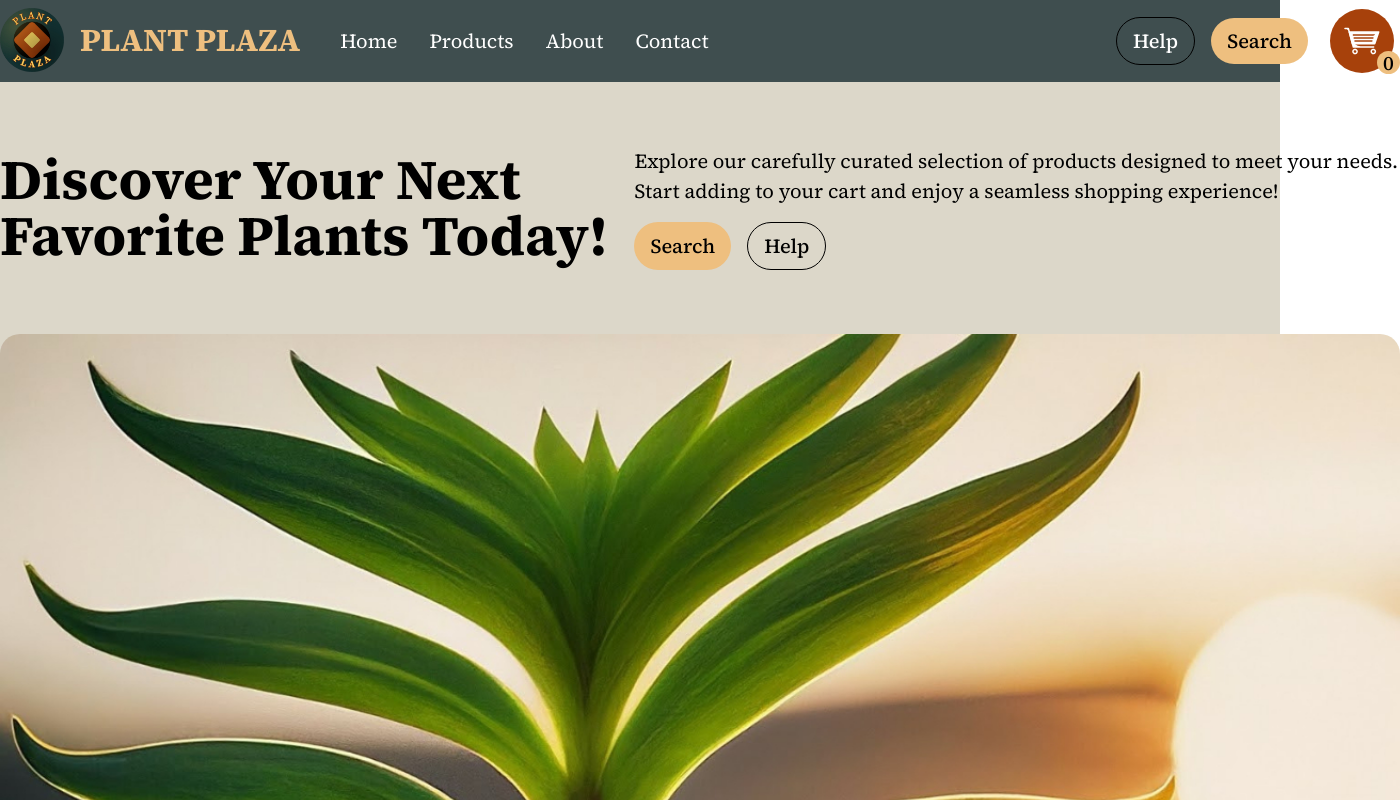
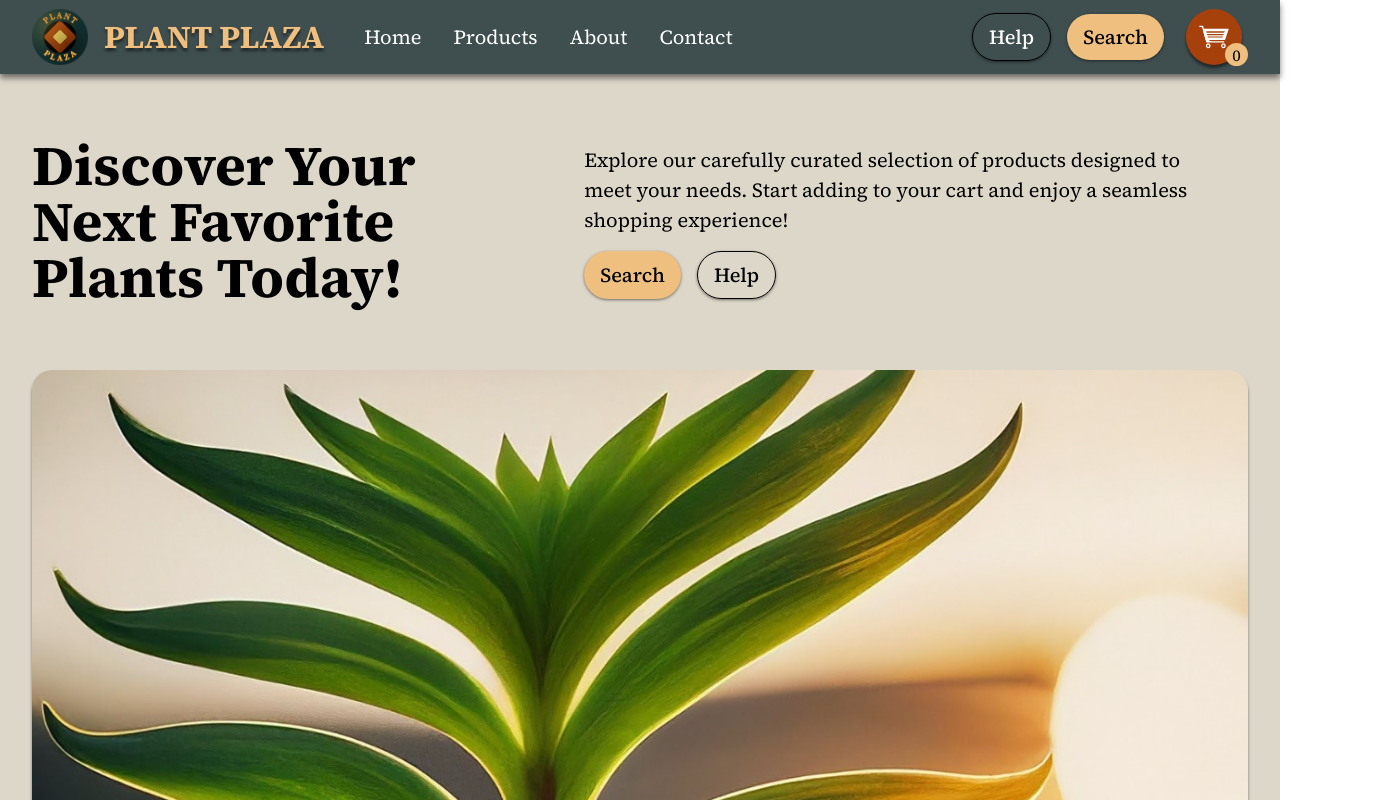
Before and after one commit to biandresen/ShoppingCart, a React (Vite) app: page / in a window 1280 px wide. Shown: the top 800 px of the page, 1400 px wide, since content can reach past the window. Built offline with nearby package versions, Linux system fonts and the light colour scheme; a web font is replaced by a local one.

Commit message:
feat(styles): add sticky heading and shadows on elements Refs: #10

```diff
--- a/src/styles/Header.module.css
+++ b/src/styles/Header.module.css
@@ -1,7 +1,14 @@
 .header {
+  position: sticky;
+  top: 0;
   color: var(--color-text-alternative);
   background-color: var(--color-primary);
   padding: var(--spacing-s) 0;
+  box-shadow: var(--shadow-m);
+  z-index: 1;
+}
+.header__branding {
+  display: flex;
 }
 .header__branding a {
   display: flex;
@@ -13,6 +20,7 @@
 .header__title {
   font-size: var(--font-size-2xl);
   color: var(--color-secondary);
+  text-shadow: var(--shadow-s);
 }
 .header__nav {
   display: flex;
@@ -42,11 +50,12 @@
   border: none;
 }
 .header__cart-image {
-  width: var(--font-size-4xl);
+  width: var(--font-size-3xl);
   background-color: var(--color-detail);
   border-radius: 50%;
   padding: var(--spacing-s);
   cursor: pointer;
+  box-shadow: var(--shadow-s);
 }
 .cart-button__number {
   background-color: var(--color-secondary);
--- a/src/styles/Home.module.css
+++ b/src/styles/Home.module.css
@@ -18,6 +18,7 @@
   width: 100%;
   margin: var(--spacing-3xl) 0 0 0;
   border-radius: var(--border-radius);
+  box-shadow: var(--shadow-s);
 }
 
 .shop-section {
@@ -37,6 +38,7 @@
   width: 100%;
   margin: var(--spacing-3xl) 0 0 0;
   border-radius: var(--border-radius);
+  box-shadow: var(--shadow-s);
 }
 
 .explore-section {
@@ -68,6 +70,7 @@
 }
 .explore-section__image {
   border-radius: var(--border-radius);
+  box-shadow: var(--shadow-s);
 }
 .explore-section__card-text p {
   padding-top: 10px;
@@ -114,7 +117,7 @@
   height: var(--profile-testimonial);
   border-radius: 50%;
   overflow: hidden;
-  box-shadow: var(--shadow-m);
+  box-shadow: var(--shadow-s);
   position: relative;
 }
 .testimonial-card__image.first {
@@ -153,7 +156,7 @@
   align-items: center;
 }
 .newsletter-section__content {
-  width: 65%;
+  width: 70%;
   display: flex;
   flex-direction: column;
   gap: var(--spacing-m);
--- a/src/styles/main.css
+++ b/src/styles/main.css
@@ -10,8 +10,9 @@ body {
 }
 
 .width-container {
-  width: var(--breakpoint-2xl);
+  max-width: var(--breakpoint-2xl);
   margin: auto;
+  padding: 0 var(--spacing-l);
 }
 
 .button--outline {
@@ -73,16 +74,17 @@ p {
   font-weight: var(--font-weight-regular);
 }
 
-button {
+.button--filled,
+.button--outline {
   font-size: var(--font-size-l);
   font-weight: var(--font-weight-medium);
+  box-shadow: var(--shadow-xs);
 }
 
 input {
   color: var(--color-text-alternative);
-
   font-size: var(--font-size-xl);
-  width: 60%;
+  width: 50%;
   background-color: inherit;
   border-radius: inherit;
   padding: 0 var(--spacing-m);
@@ -100,12 +102,10 @@ input:focus {
 }
 
 .logo {
-  font-size: var(--font-size-xl);
-  font-weight: var(--font-weight-bold);
-  width: 64px;
+  width: var(--font-size-5xl);
 }
 
-.navlink {
-  font-size: var(--font-size-m);
-  font-weight: var(--font-weight-regular);
-}
+/* .navlink {
+    font-size: var(--font-size-m);
+    font-weight: var(--font-weight-regular);
+  } */
--- a/src/styles/variables.css
+++ b/src/styles/variables.css
@@ -66,7 +66,8 @@
   --breakpoint-2xl: 1400px;
 
   /* Shadows */
-  --shadow-s: 0px 1px 3px rgba(0, 0, 0, 0.5);
+  --shadow-xs: 0px 1px 3px rgba(0, 0, 0, 0.5);
+  --shadow-s: 0px 3px 3px rgba(0, 0, 0, 0.5);
   --shadow-m: 0px 4px 6px rgba(0, 0, 0, 0.5);
-  --shadow-l: 0px 10px 15px rgba(0, 0, 0, 0.2);
+  --shadow-l: 0px 10px 15px rgba(0, 0, 0, 0.5);
 }
```
